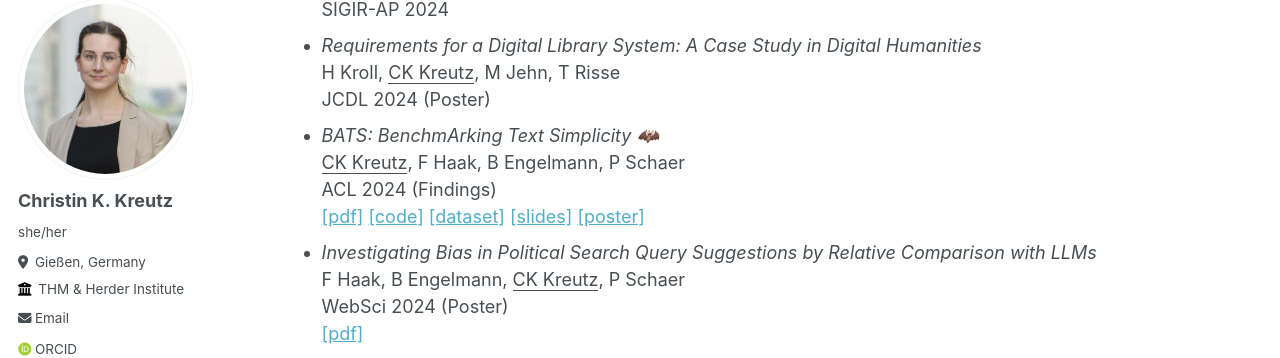
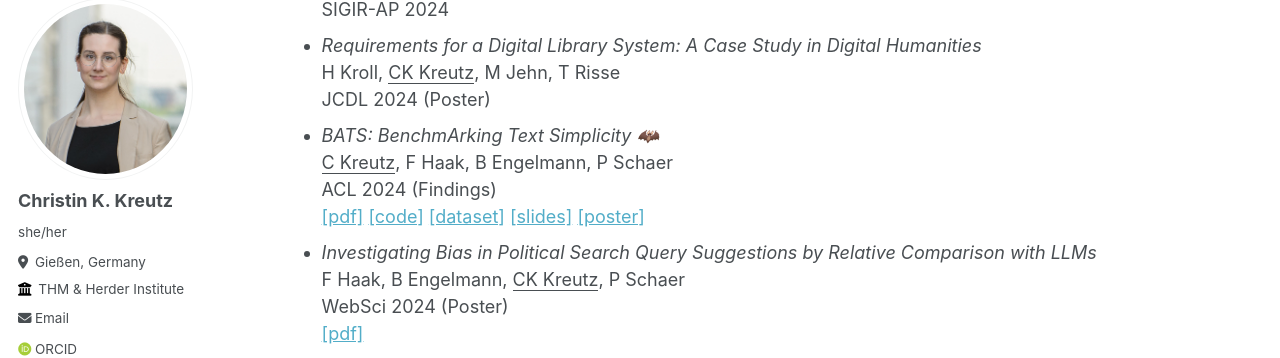
Before and after one commit to kreutzch/kreutzch.github.io, a Jekyll site: the page built from _pages/publications.md, in a window 1280 px wide and 900 px high, scrolled down 334 px. Shown: the part 108-466 px from the top of the window. Built offline with Jekyll 4.4.1, drawn with Linux system fonts in a browser that asks for light colours; some web fonts are replaced.

```diff
--- a/_pages/publications.md
+++ b/_pages/publications.md
@@ -20,7 +20,7 @@ SIGIR-AP 2024
 H Kroll, <u>CK Kreutz</u>, M Jehn, T Risse\\
 JCDL 2024 (Poster)
 - *BATS: BenchmArking Text Simplicity 🦇*\\
-<u>CK Kreutz</u>, F Haak, B Engelmann, P Schaer\\
+<u>C Kreutz</u>, F Haak, B Engelmann, P Schaer\\
 ACL 2024 (Findings)\\
 [[pdf]](https://aclanthology.org/2024.findings-acl.712.pdf)
 [[code]](https://github.com/bjoernengelmann/BATS) [[dataset]](https://zenodo.org/records/11371690) [[slides]](../files/ACL24 BATS.pdf) [[poster]](../files/BATS_ACL-poster.pdf)
```
